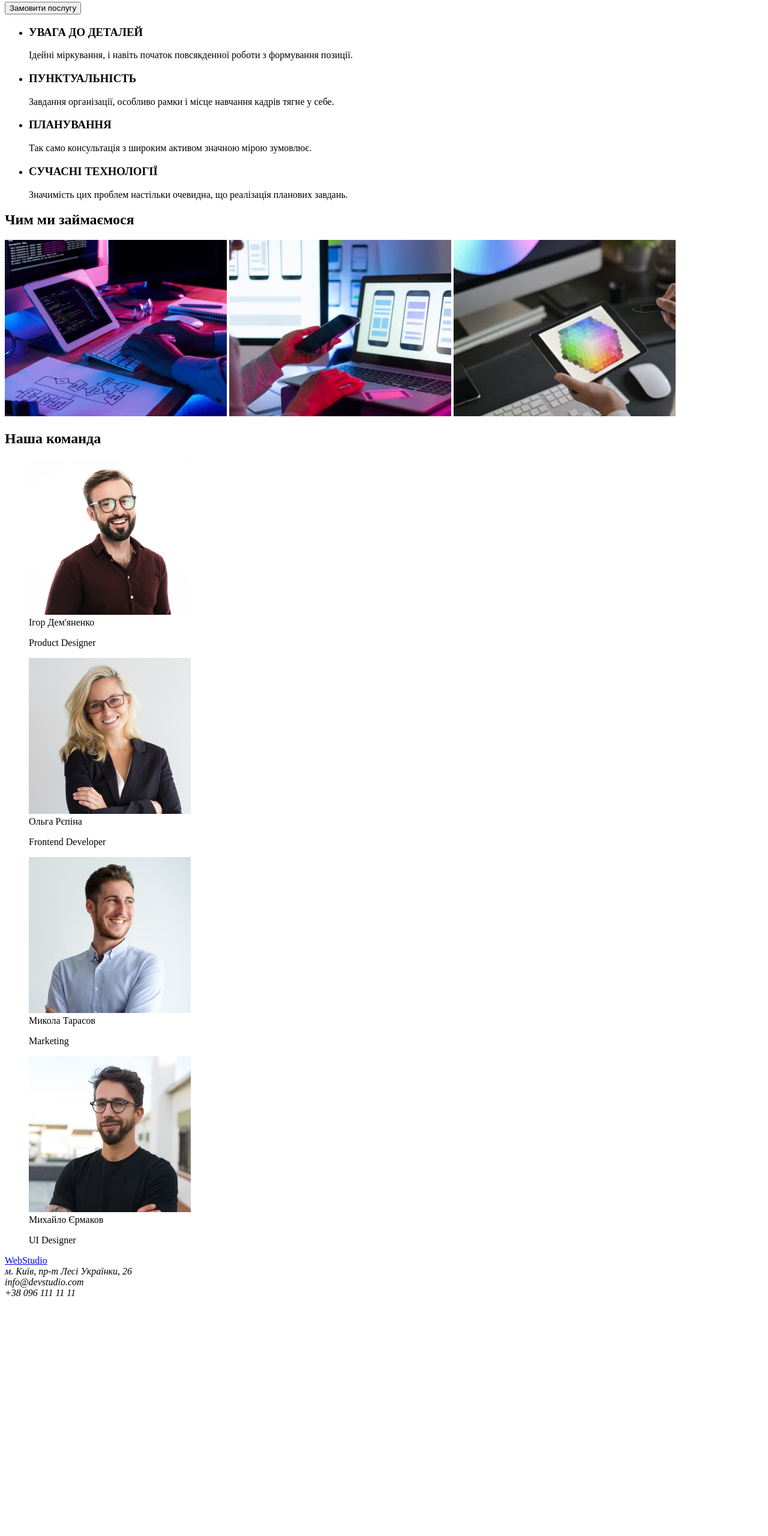
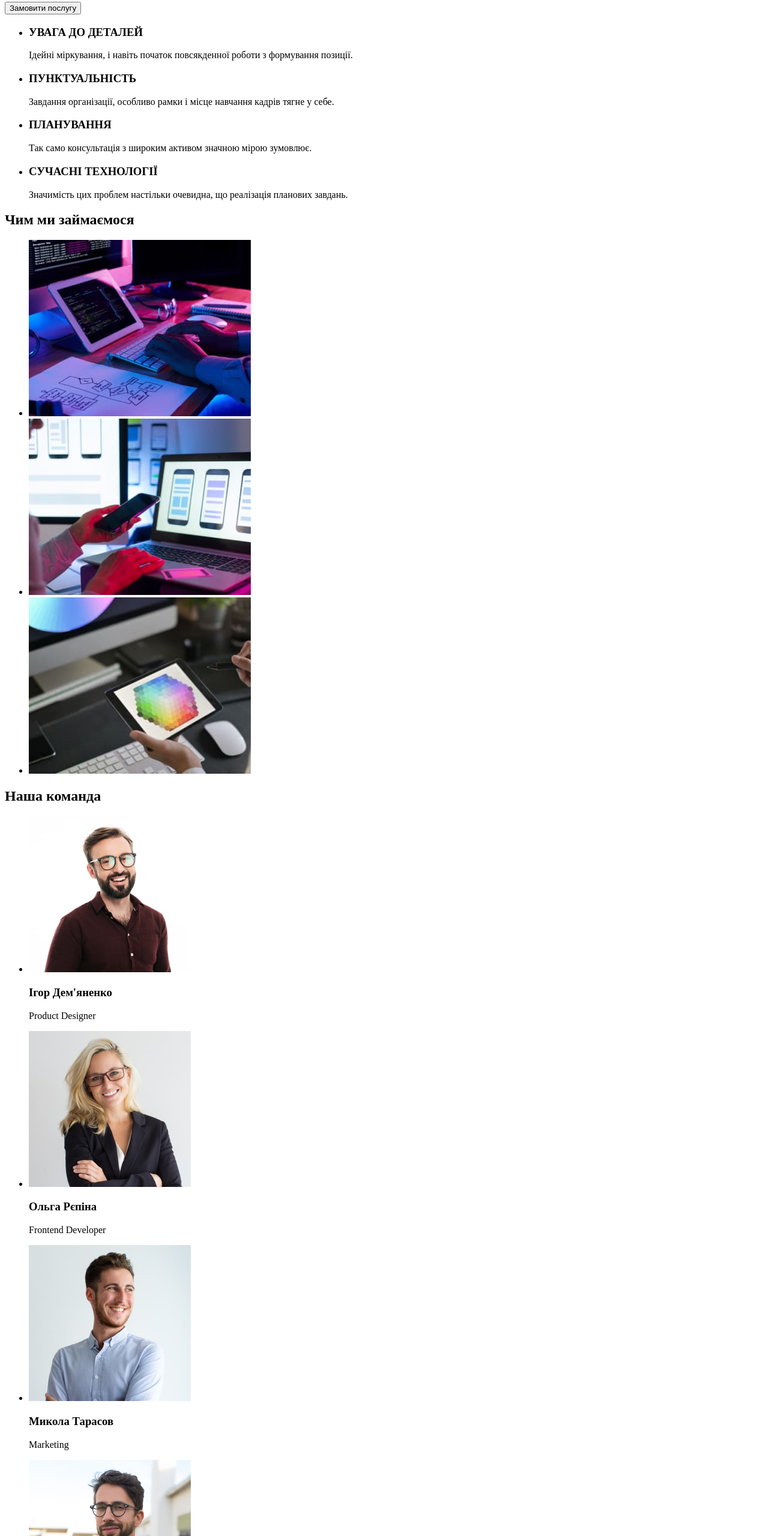
Before and after one commit to urt2509/goit-markup-hw-01, a plain HTML site: page index.html in a window 1280 px wide. Shown: the part 239-2800 px from the top of the page at 60% size. Before the commit the page ends 2412 px from the top, so only its background shows below. Drawn offline with Linux system fonts and the light colour scheme.

Commit message:
Updated sections What we do, Our team, adress

```diff
--- a/index.html
+++ b/index.html
@@ -1,11 +1,13 @@
 <!DOCTYPE html>
 <html lang="uk">
+
 <head>
   <meta charset="UTF-8" />
   <meta http-equiv="X-UA-Compatible" content="IE=edge" />
   <meta name="viewport" content="width=device-width, initial-scale=1.0" />
   <title>Студія</title>
 </head>
+
 <body>
   <!-- Шапка сайту-->
   <header>
@@ -73,89 +75,63 @@
     <!-- Чим ми займаємося -->
     <section>
       <h2>Чим ми займаємося</h2>
-        <img
-          src="./images/desktop.jpg"
-          alt="Десктопні додатки"
-          width="370"
-          height="294"
-        />
-        <img
-          src="./images/mobile.jpg"
-          alt="Мобільні додатки"
-          width="370"
-          height="294"
-        />
-        <img
-          src="./images/design.jpg"
-          alt="Дизайнерскі проекти"
-          width="370"
-          height="294"
-        />
+      <ul>
+        <li><img src="./images/desktop.jpg" alt="Десктопні додатки" width="370" height="294" /></li>
+        <li><img src="./images/mobile.jpg" alt="Мобільні додатки" width="370" height="294" /></li>
+        <li><img src="./images/design.jpg" alt="Дизайнерскі проекти" width="370" height="294" /></li>
+      </ul>
     </section>
 
     <!-- Команда -->
     <section>
       <h2>Наша команда</h2>
-        <figure>
-          <img
-            src="./images/IhorDemianenko.jpg"
-            alt="Ігор Дем'яненко"
-            width="270"
-            height="260"
-          />
-          <figcaption>
+      <ul>
+
+        <li>
+          <img src="./images/IhorDemianenko.jpg" alt="Ігор Дем'яненко" width="270" height="260" />
+          <h3>
             Ігор Дем'яненко
+          </h3>
           <p lang="en">Product Designer</p>
-          </figcaption>
-        </figure>
+        </li>
 
-        <figure>
-          <img
-            src="./images/OlhaRepina.jpg"
-            alt="Ольга Рєпіна"
-            width="270"
-            height="260"
-          />
-          <figcaption>
+        <li>
+          <img src="./images/OlhaRepina.jpg" alt="Ольга Рєпіна" width="270" height="260" />
+          <h3>
             Ольга Рєпіна
+          </h3>
           <p lang="en">Frontend Developer</p>
-          </figcaption>
-        </figure>
+        </li>
 
-        <figure>
-          <img
-            src="./images/MykolaTarasov.jpg"
-            alt="Микола Тарасов"
-            width="270"
-            height="260"
-          />
-          <figcaption>
+        <li>
+          <img src="./images/MykolaTarasov.jpg" alt="Микола Тарасов" width="270" height="260" />
+          <h3>
             Микола Тарасов
+          </h3>
           <p lang="en">Marketing</p>
-          </figcaption>
-        </figure>
+        </li>
 
-        <figure>
-          <img
-            src="./images/MykhailoYermakov.jpg"
-            alt="Михайло Єрмаков"
-            width="270"
-            height="260"
-          />
-          <figcaption>
+        <li>
+          <img src="./images/MykhailoYermakov.jpg" alt="Михайло Єрмаков" width="270" height="260" />
+          <h3>
             Михайло Єрмаков
+          </h3>
           <p lang="en">UI Designer</p>
-          </figcaption>
-        </figure>
+        </li>
+      </ul>
+
     </section>
   </main>
   <footer>
     <a href="/">WebStudio</a>
     <address>
-        м. Київ, пр-т Лесі Українки, 26<br />
-        info@devstudio.com<br />
-        +38 096 111 11 11
+      <ul>
+        <li>м. Київ, пр-т Лесі Українки, 26</li>
+        <li><a href="mailto:info@devstudio.com">info@devstudio.com</a></li>
+        <li><a href="tel:+380961111111">+38 096 111 11 11</a></li>
+      </ul>
     </address>
   </footer>
 </body>
+
 </html>
```
Lines whose indentation alone changed are shown as unchanged.
